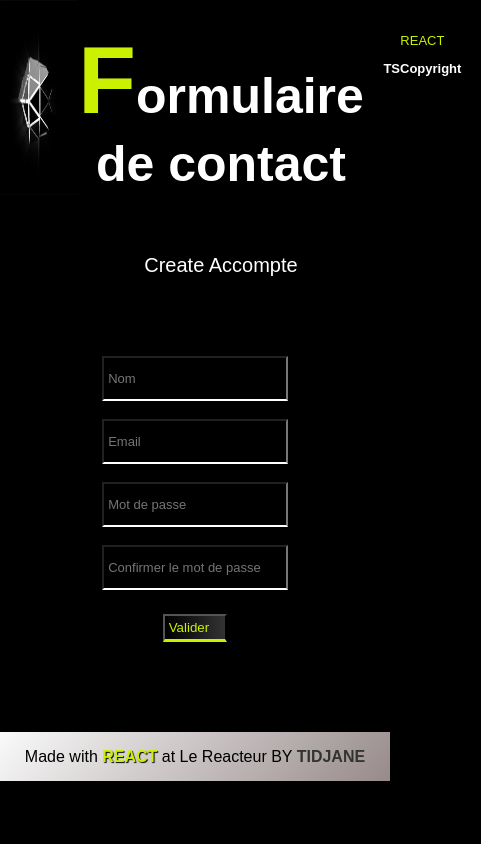
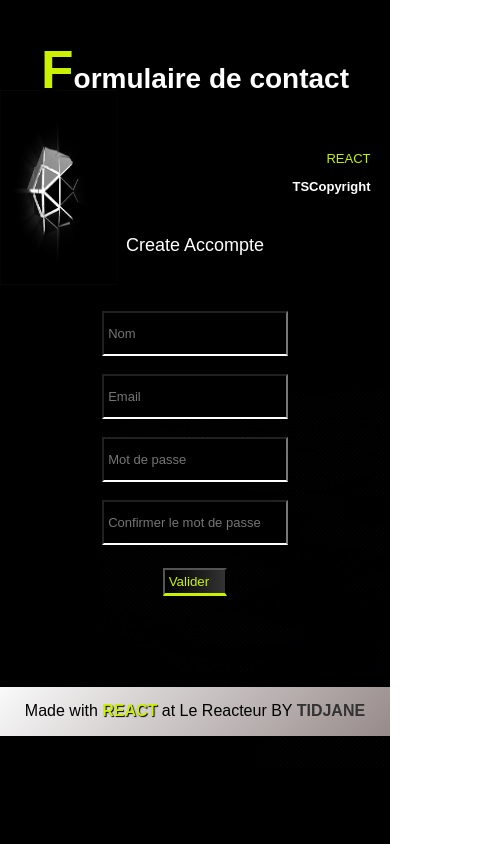
Before and after one commit to TSC223/SimpleForm, a React (Create React App) app: page / in a window 390 px wide. Shown: the whole page, 481 px wide, since content can reach past the window. Built offline with nearby package versions, Linux system fonts and the light colour scheme.

Commit message:
deploiement2

```diff
--- a/src/App.css
+++ b/src/App.css
@@ -169,14 +169,34 @@ input:focus {
 
 @media (max-width: 524px) {
   body {
-    background: black;
+    background: url(./img/moon-36.gif) no-repeat;
+    background-attachment: fixed;
+    background-size: cover;
+  }
+  .section {
+    display: flex;
+    flex-direction: column;
+  }
+  .zoneLOGO {
+    position: absolute;
+    width: 30%;
+    top: 90px;
+  }
+  .SignaTure {
+    text-align: right;
+    margin-top: -45%;
   }
   .title {
-    margin-bottom: 5%;
+    margin-top: 5%;
+    font-size: 18px;
+  }
+  .form_base {
+    margin-top: 15%;
   }
   .title h1 {
     top: 0;
     right: 0;
-    font-size: 50px;
+    font-size: 28px;
+    margin-bottom: 30%;
   }
 }
```
